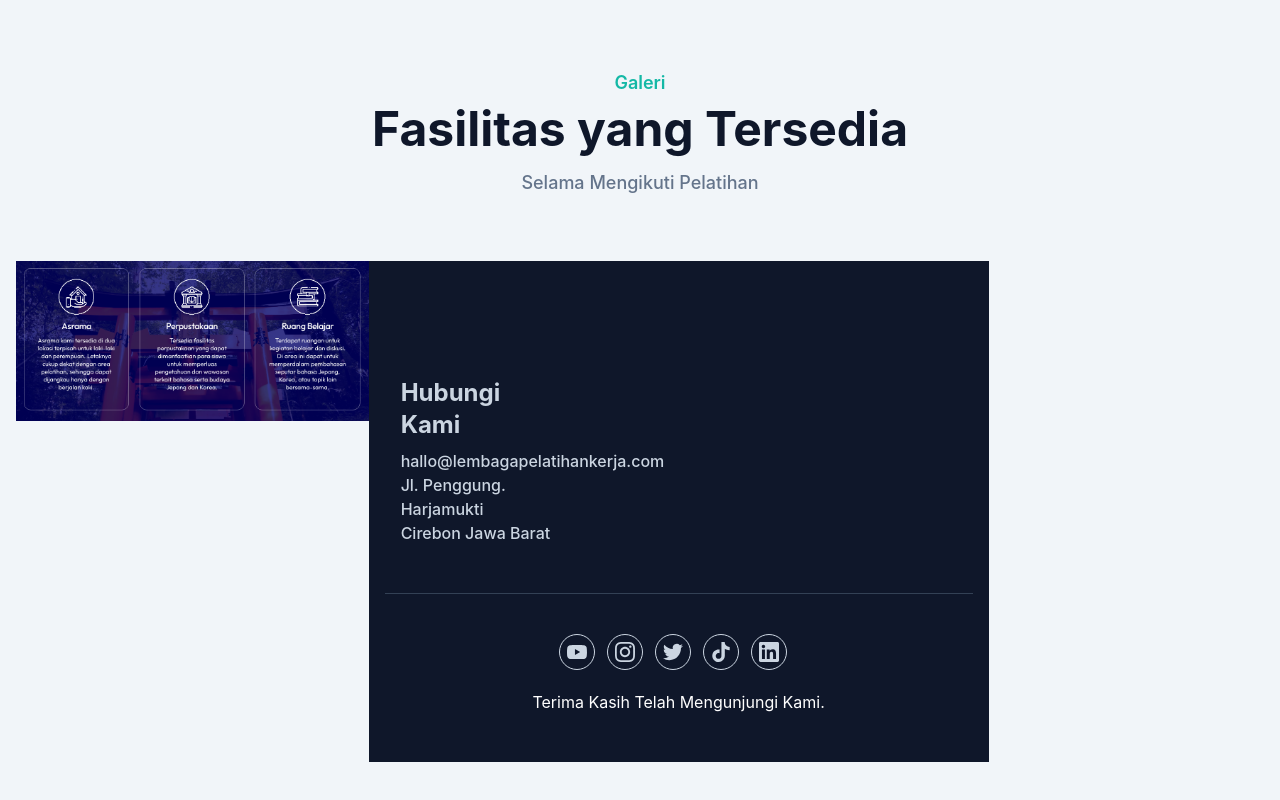
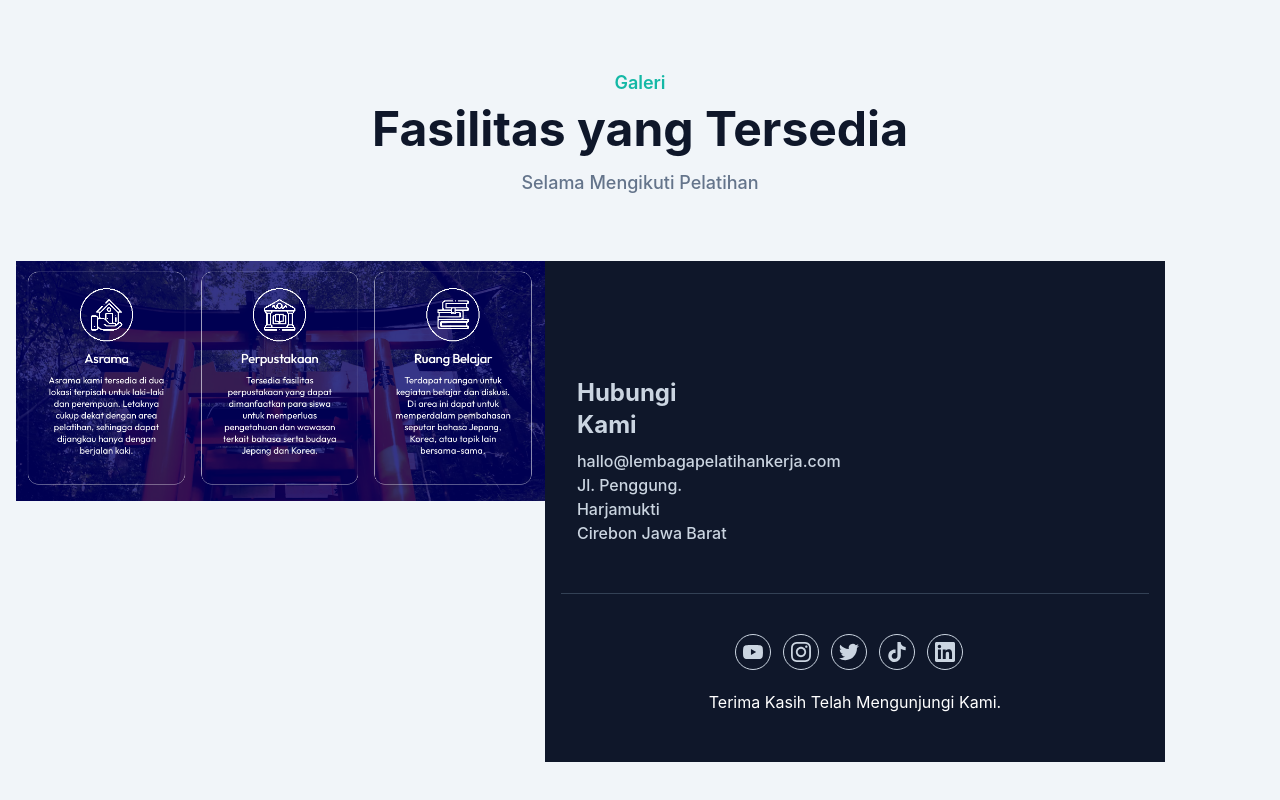
Before and after one commit to AhmadMaulana-id/tess, a website: page index.html in a window 1280 px wide. Shown: the part 3070-3870 px from the top of the page. Drawn offline with Linux system fonts and the light colour scheme.

Commit message:
Update index.html

```diff
--- a/index.html
+++ b/index.html
@@ -244,7 +244,7 @@ Kami menyediakan fasilitas lengkap, kelas nyaman, dan pendampingan intensif untu
         </div>
 
         <div class="flex flex-wrap">
-          <img src="asrama.png"  style="height: 10rem;>
+          <img src="asrama.png"  style="height: 15rem;>
 
               </div>
             </div>
```
